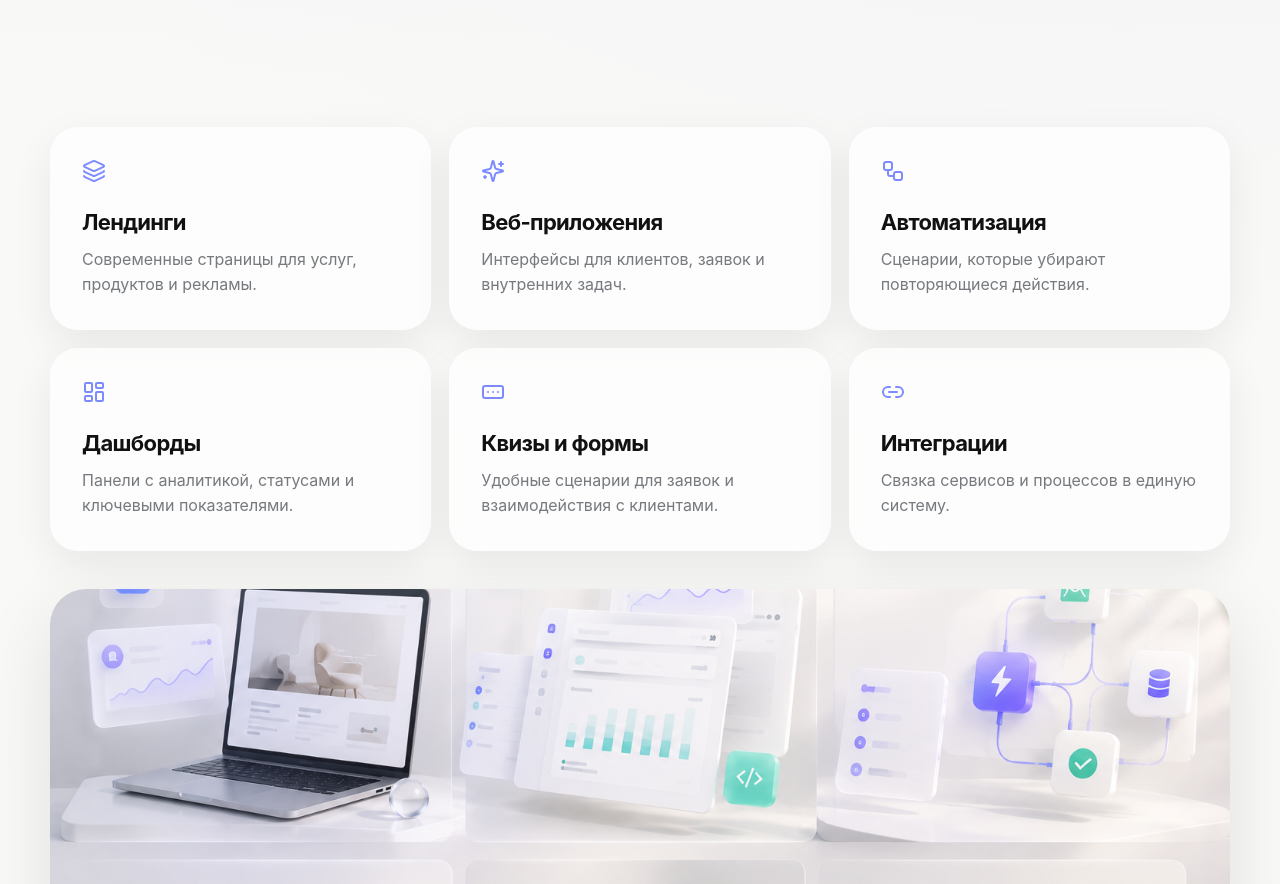
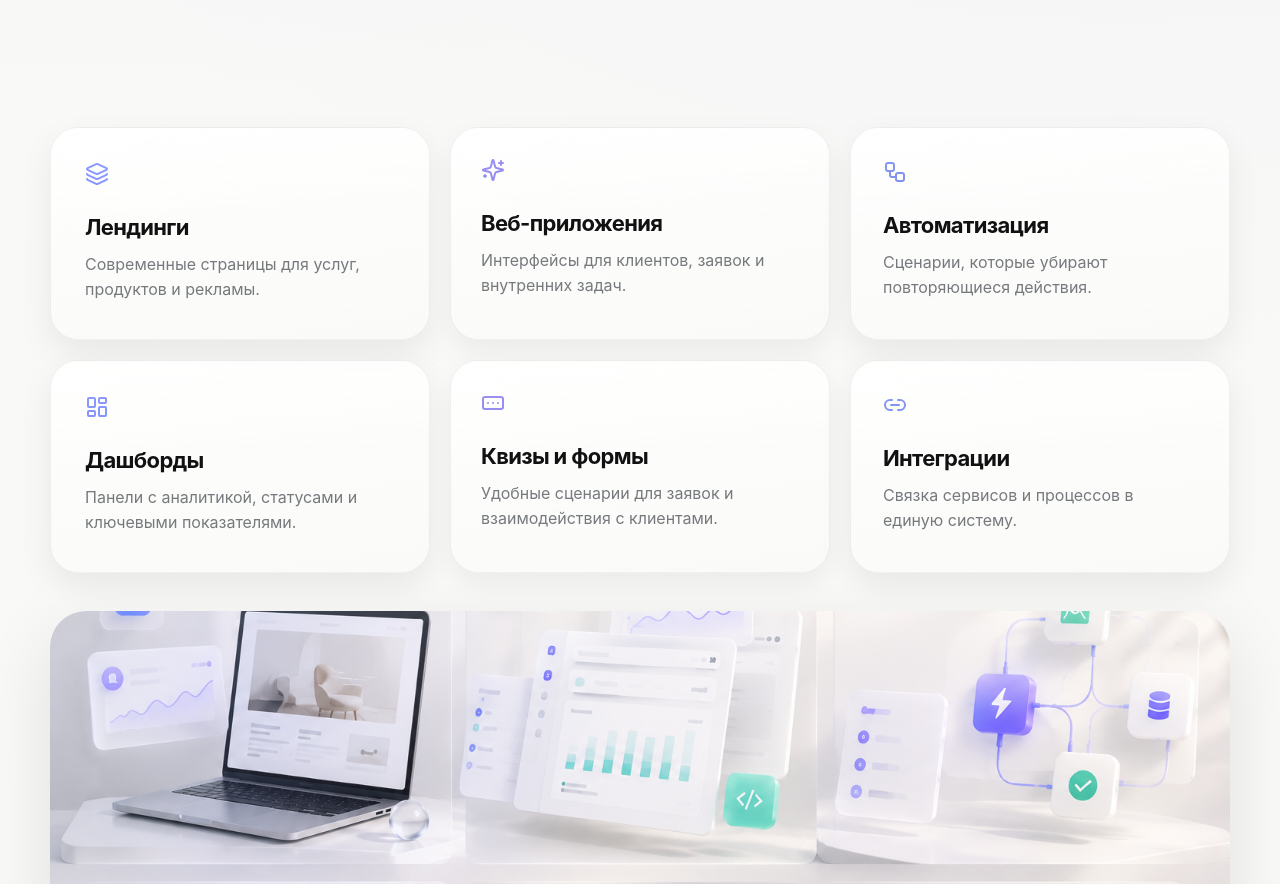
Before and after one commit to vladtranskom888-hue/lending_my, a React (Vite) app: page / in a window 1280 px wide. Shown: the part 1820-2704 px from the top of the page. Built offline with nearby package versions, Linux system fonts and the light colour scheme.

Commit message:
Refine build section card composition and styling

```diff
--- a/src/App.jsx
+++ b/src/App.jsx
@@ -76,9 +76,9 @@ export default function App() {
       </section>
 
       <section id="build" className="section">
-        <div className="grid">
-          {buildItems.map(([title, text, Icon]) => (
-            <article className="card" key={title}>
+        <div className="grid buildGrid">
+          {buildItems.map(([title, text, Icon], index) => (
+            <article className={`card buildCard buildCard--${index % 3}`} key={title}>
               <Icon size={24} />
               <h3>{title}</h3>
               <p>{text}</p>
--- a/src/styles.css
+++ b/src/styles.css
@@ -344,6 +344,11 @@ p {
   box-shadow: 0 28px 70px rgba(17, 17, 17, 0.10);
 }
 
+.buildCard:hover {
+  transform: translateY(-4px);
+  box-shadow: 0 20px 46px rgba(17, 17, 17, 0.11);
+}
+
 .card svg {
   margin-bottom: 22px;
 }
@@ -353,6 +358,61 @@ p {
   margin-top: 12px;
   font-size: 16px;
   line-height: 1.6;
+}
+
+
+
+.buildGrid {
+  gap: 20px;
+}
+
+.buildCard {
+  position: relative;
+  overflow: hidden;
+  border: 1px solid rgba(17, 17, 17, 0.06);
+  background: linear-gradient(172deg, rgba(255, 255, 255, 0.9), rgba(250, 250, 248, 0.78));
+  box-shadow: 0 14px 34px rgba(17, 17, 17, 0.07);
+}
+
+.buildCard::after {
+  content: "";
+  position: absolute;
+  inset: 0;
+  pointer-events: none;
+  background: linear-gradient(180deg, rgba(255, 255, 255, 0.2), transparent 44%);
+}
+
+.buildCard h3 {
+  margin-top: 2px;
+}
+
+.buildCard p {
+  max-width: 34ch;
+}
+
+.buildCard--0 {
+  padding: 34px 34px 36px;
+}
+
+.buildCard--1 {
+  padding: 30px 30px 32px;
+  box-shadow: 0 12px 30px rgba(17, 17, 17, 0.06);
+}
+
+.buildCard--2 {
+  padding: 32px 32px 34px;
+}
+
+.buildCard--0 svg {
+  color: #7b8bff;
+}
+
+.buildCard--1 svg {
+  color: #8b81ef;
+}
+
+.buildCard--2 svg {
+  color: #7688ef;
 }
 
 .process .visual {
```
